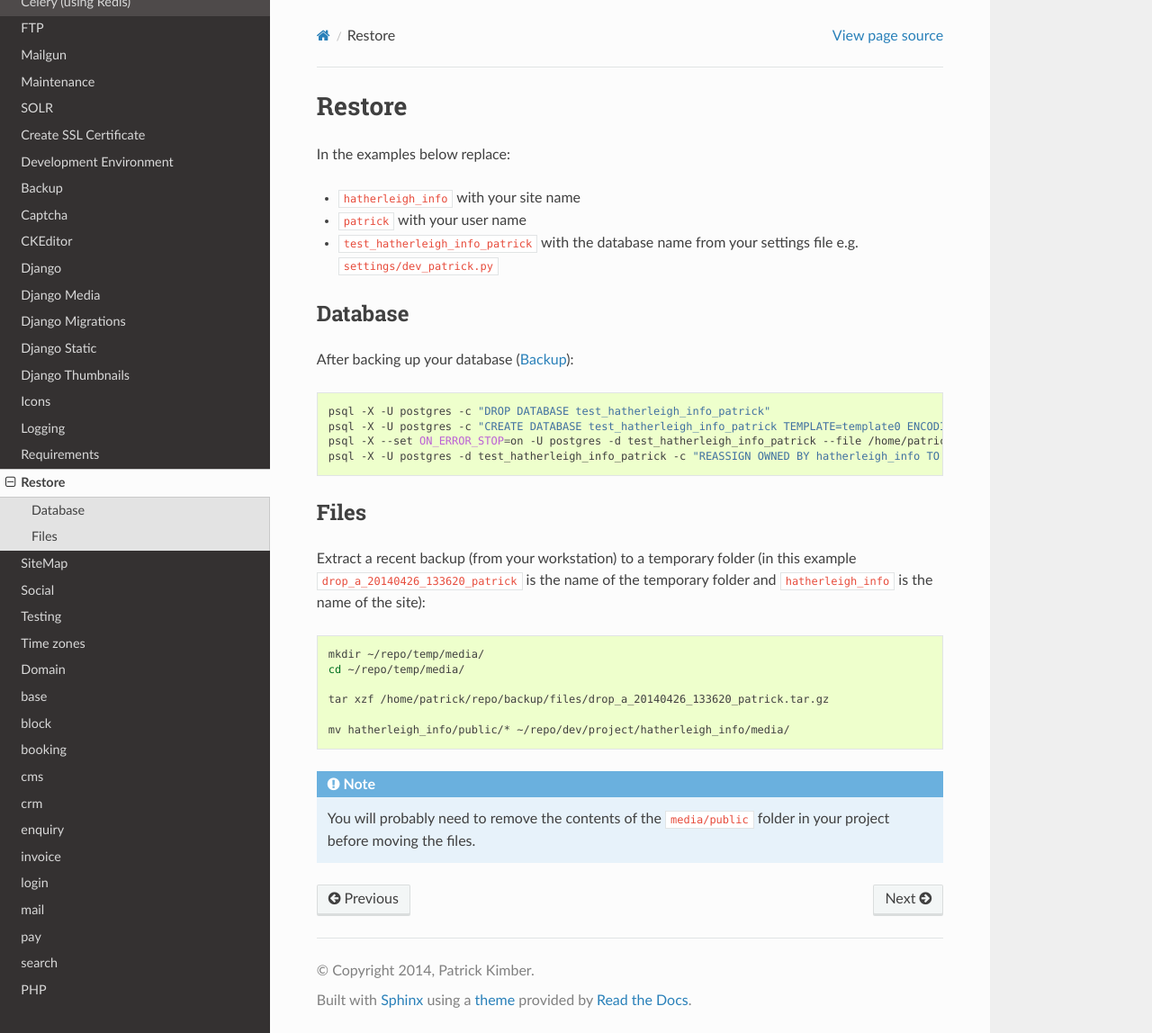
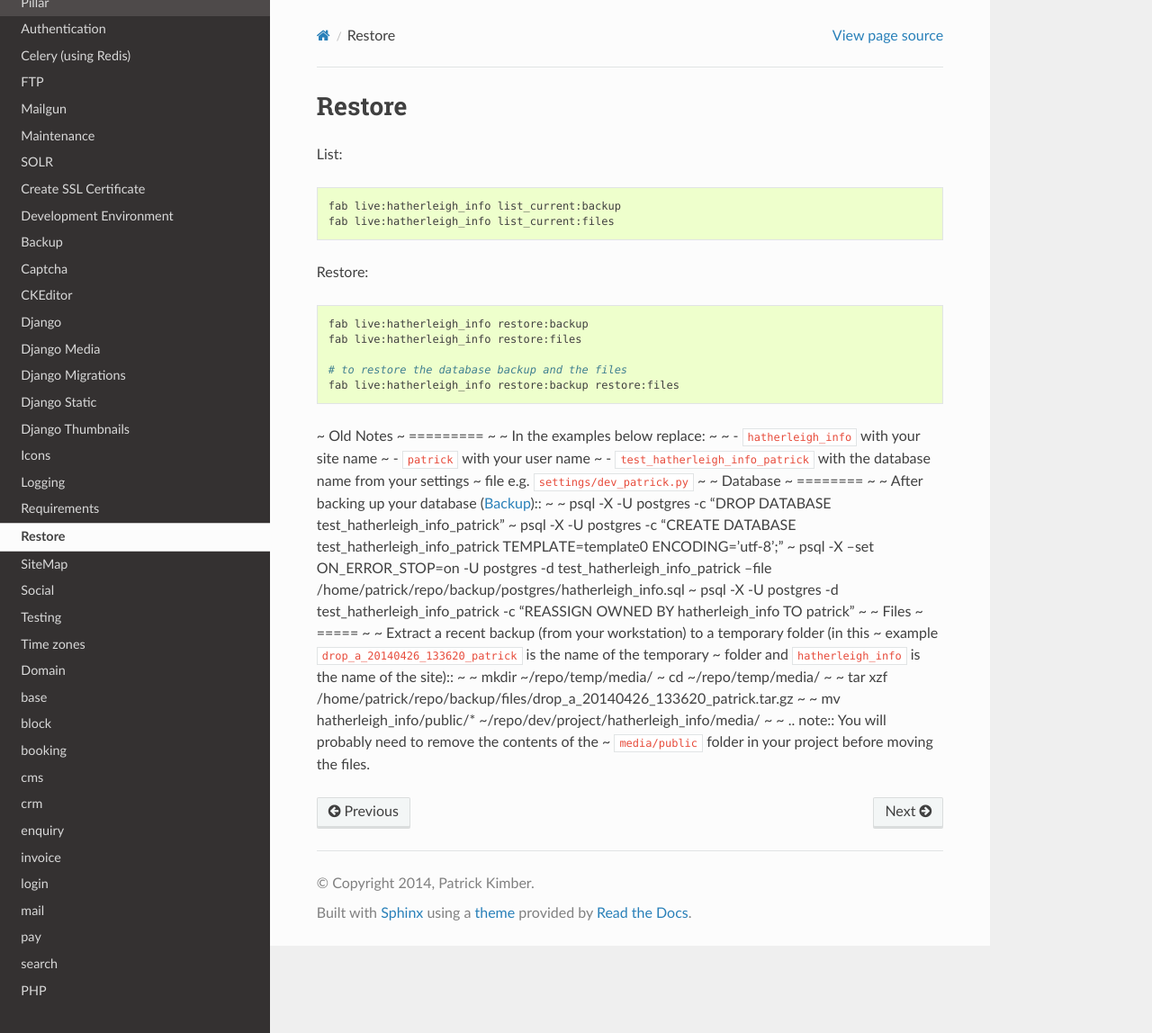
Before and after one commit to pkimber/old-docs-migrated-to-gitlab, a Sphinx documentation site: the page built from source/dev-restore.rst, in a window 1280 px wide and 1148 px high. Shown: the whole window at 90% size. Built offline with Sphinx 7.4.7 and the Read the Docs theme 2.0.0, drawn with Linux system fonts in a browser that asks for light colours.

Commit message:
restore and icons

```diff
--- a/source/dev-restore.rst
+++ b/source/dev-restore.rst
@@ -3,36 +3,52 @@ Restore
 
 .. highlight:: bash
 
-In the examples below replace:
+List::
 
-- ``hatherleigh_info`` with your site name
-- ``patrick`` with your user name
-- ``test_hatherleigh_info_patrick`` with the database name from your settings
-  file e.g. ``settings/dev_patrick.py``
+  fab live:hatherleigh_info list_current:backup
+  fab live:hatherleigh_info list_current:files
 
-Database
-========
+Restore::
 
-After backing up your database (:doc:`dev-backup`)::
+  fab live:hatherleigh_info restore:backup
+  fab live:hatherleigh_info restore:files
 
-  psql -X -U postgres -c "DROP DATABASE test_hatherleigh_info_patrick"
-  psql -X -U postgres -c "CREATE DATABASE test_hatherleigh_info_patrick TEMPLATE=template0 ENCODING='utf-8';"
-  psql -X --set ON_ERROR_STOP=on -U postgres -d test_hatherleigh_info_patrick --file /home/patrick/repo/backup/postgres/hatherleigh_info.sql
-  psql -X -U postgres -d test_hatherleigh_info_patrick -c "REASSIGN OWNED BY hatherleigh_info TO patrick"
+  # to restore the database backup and the files
+  fab live:hatherleigh_info restore:backup restore:files
 
-Files
-=====
-
-Extract a recent backup (from your workstation) to a temporary folder (in this
-example ``drop_a_20140426_133620_patrick`` is the name of the temporary
-folder and ``hatherleigh_info`` is the name of the site)::
-
-  mkdir ~/repo/temp/media/
-  cd ~/repo/temp/media/
-
-  tar xzf /home/patrick/repo/backup/files/drop_a_20140426_133620_patrick.tar.gz
-
-  mv hatherleigh_info/public/* ~/repo/dev/project/hatherleigh_info/media/
-
-.. note:: You will probably need to remove the contents of the
-          ``media/public`` folder in your project before moving the files.
+~ Old Notes
+~ =========
+~
+~ In the examples below replace:
+~
+~ - ``hatherleigh_info`` with your site name
+~ - ``patrick`` with your user name
+~ - ``test_hatherleigh_info_patrick`` with the database name from your settings
+~   file e.g. ``settings/dev_patrick.py``
+~
+~ Database
+~ ========
+~
+~ After backing up your database (:doc:`dev-backup`)::
+~
+~   psql -X -U postgres -c "DROP DATABASE test_hatherleigh_info_patrick"
+~   psql -X -U postgres -c "CREATE DATABASE test_hatherleigh_info_patrick TEMPLATE=template0 ENCODING='utf-8';"
+~   psql -X --set ON_ERROR_STOP=on -U postgres -d test_hatherleigh_info_patrick --file /home/patrick/repo/backup/postgres/hatherleigh_info.sql
+~   psql -X -U postgres -d test_hatherleigh_info_patrick -c "REASSIGN OWNED BY hatherleigh_info TO patrick"
+~
+~ Files
+~ =====
+~
+~ Extract a recent backup (from your workstation) to a temporary folder (in this
+~ example ``drop_a_20140426_133620_patrick`` is the name of the temporary
+~ folder and ``hatherleigh_info`` is the name of the site)::
+~
+~   mkdir ~/repo/temp/media/
+~   cd ~/repo/temp/media/
+~
+~   tar xzf /home/patrick/repo/backup/files/drop_a_20140426_133620_patrick.tar.gz
+~
+~   mv hatherleigh_info/public/* ~/repo/dev/project/hatherleigh_info/media/
+~
+~ .. note:: You will probably need to remove the contents of the
+~           ``media/public`` folder in your project before moving the files.
--- a/source/dev-standards.rst
+++ b/source/dev-standards.rst
@@ -44,6 +44,11 @@ From `PEP 257 - Docstring Conventions - Multi-line Docstrings`_::
 
 Icons
 =====
+
+http://fontawesome.io/icon/calendar/::
+
+  usage         calendar/booking
+  icon          <i class="fa fa-calendar"></i>
 
 http://fontawesome.io/icon/cloud-download/::
 
```
